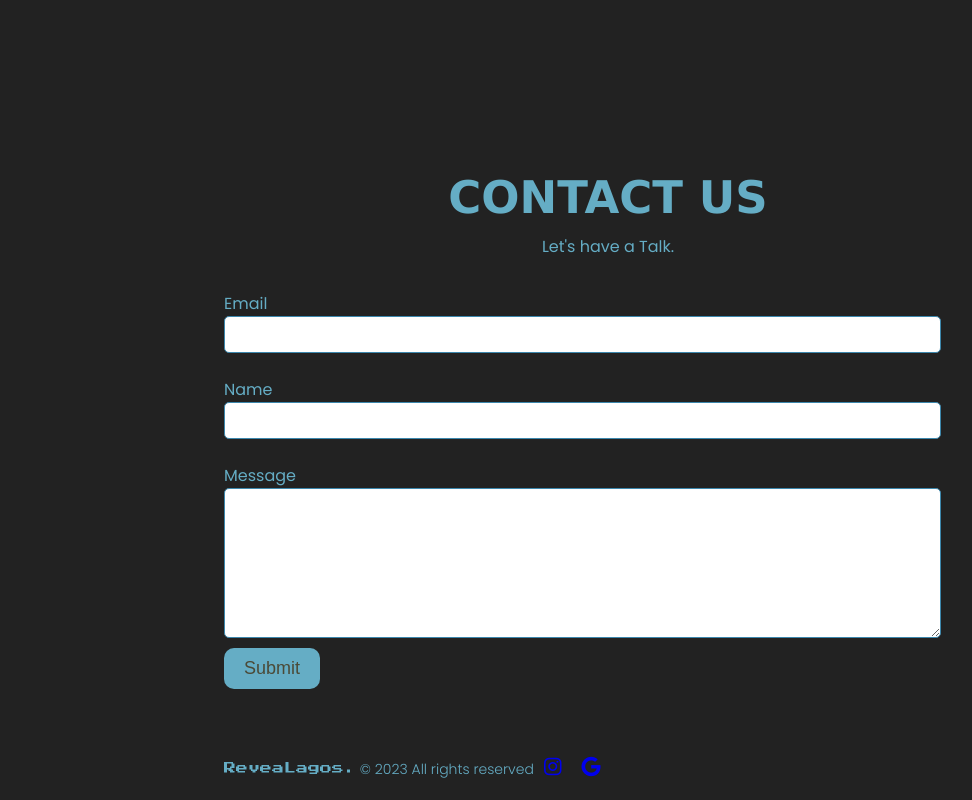
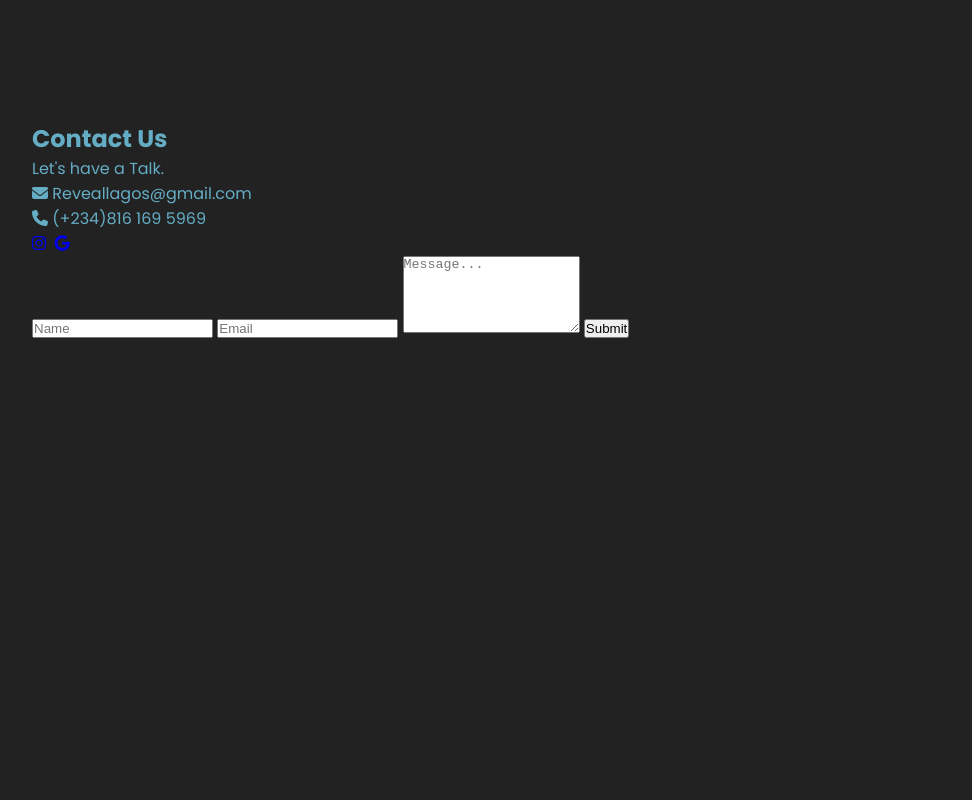
Before and after one commit to neadianyanwu/reveallag, a plain HTML site: page index.html in a window 1280 px wide. Shown: the part 1800-2600 px from the top of the page, without its empty margins (32-1004 px from the left). Drawn offline with Linux system fonts and the light colour scheme; some icons are missing.

Commit message:
updated contact form

```diff
--- a/index.html
+++ b/index.html
@@ -93,30 +93,55 @@
        </div>
 
         <!-- Section: Contact -->
-        <div class="contact" id="contact">
-            <h1>Contact Us</h1>
-            <p>Let's have a Talk.</p>
-            <form action="">
-                <div class="form-content">
-                    <label for="email">Email</label>
-                    <input type="email" name="email" id="email">
+        <div id="contact">
+            <!-- <div class="container">
+                <div class="row">
+                    <div class="side-contact">
+                        <h1>Contact Me</h1>
+                        <p><i class='bx bx-send'></i>Reveallagos@gmail.com</p>
+                        <p><i class='bx bxs-phone-call'></i>(+234)816 169 5969</p>
+
+                    </div>
+                    <div class="main-contact">
+                        <form name="submit-to-google-sheet">
+                            <input type="text" name="Name" placeholder="Your Name" required>
+                            <input type="email" name="email" placeholder="Your Email" required>
+                            <textarea name="Message" rows="5" placeholder="Message..."></textarea>
+                            <button type="submit" class="btn">Submit</button>
+                        </form>
+                        <span id="messages"></span>
+                    </div>
                 </div>
-                <div class="form-content">
-                    <label for="name">Name</label>
-                    <input type="name" name="name" id="name">
+            </div> -->
+            <div class="contact-container">
+                <h2>Contact Us</h2>
+                <p>Let's have a Talk.</p>
+
+                <div class="contact-form">
+                    <!-- Section: Main Contact Form -->
+                    <p><i class="fa-solid fa-envelope"></i> Reveallagos@gmail.com</p>
+                    <p><i class="fa-solid fa-phone"></i> (+234)816 169 5969</p>
+
+                    <div class="social-icons">
+                        <a href="https://www.instagram.com/reveallagos/"><i class="fa-brands fa-instagram"></i></a>
+                        <a href="https://www.instagram.com/reveallagos/"><i class="fa-brands fa-threads"></i></a>
+                        <a href="Reveallagos@gmail.com"><i class="fa-brands fa-google"></i></a>
+                    </div>
+                    <!--  Section: Side Contact Form  -->
+                    <div class="form">
+                        <form action="">
+                            <input type="text" placeholder="Name" required>
+                            <input type="email" name="email" placeholder="Email" required>
+                            <textarea name="Message" rows="5" placeholder="Message..." required></textarea>
+                            <button type="submit" class="btn">Submit</button>
+                        </form>
+                    </div>
                 </div>
-                <div class="form-content">
-                    <label for="message">Message</label>
-                    <textarea name="message" id="" cols="30" rows="5"></textarea>
-                    <button type="submit" class="btn">Submit</button>
-                </div>
-
-            </form>
+            </div>
         </div>
 
-        <div class="backtotop">
-            <button id="back-to-top" title="Back to Top"><i class="fa-solid fa-chevron-up"></i></button>
-        </div>
+        <!-- Section: Back to the Top -->
+        <button id="back-to-top" title="Back to Top"><i class="fa-solid fa-chevron-up"></i></button>
 
         <!-- section: Footer -->
         <footer class="footer">
@@ -124,7 +149,7 @@
                 <p><span>ReveaLagos.</span> &copy; 2023 All rights reserved</p>
                 <div class="footer-icon">
                     <a href="https://www.instagram.com/reveallagos/"><i class="fa-brands fa-instagram"></i></a>
-                    <a href=""><i class="fa-brands fa-threads"></i></a>
+                    <a href="https://www.instagram.com/reveallagos/"><i class="fa-brands fa-threads"></i></a>
                     <a href="Reveallagos@gmail.com"><i class="fa-brands fa-google"></i></a>
 
                 </div>
--- a/main.js
+++ b/main.js
@@ -14,7 +14,7 @@ function automaticSlide() {
         }
 
         images[currentImage].style.display = "block";
-        setTimeout(automaticSlide, 5000); // Change image every 5 seconds
+        setTimeout(automaticSlide, 3000); // Change image every 3 seconds
     }
 automaticSlide(); // Start the automatic slideshow
 
@@ -46,3 +46,21 @@ backToTopButton.addEventListener("click", () => {
     document.body.scrollTop = 0; // For Safari
     document.documentElement.scrollTop = 0; // For Chrome, Firefox, IE, and Opera
 });
+
+const scriptURL = 'https://script.google.com/macros/s/AKfycbwmrjDYL2R-P0sTkr4cWxjprDPE_BblT7fUiD5plKfQZXrBS5RsmiDzYRX5Pn98nGwd/exec'
+    const form = document.forms['submit-to-google-sheet']
+    const messages = document.getElementById("messages")
+
+
+    form.addEventListener('submit', e => {
+      e.preventDefault()
+      fetch(scriptURL, { method: 'POST', body: new FormData(form)})
+        .then(response => {
+            messages.innerHTML = "Message sent successfully"
+            setTimeout(function() {
+                messages.innerHTML = ""
+            }, 5000)
+            form.reset()
+        })
+        .catch(error => console.error('Error!', error.message))
+    })
--- a/style.css
+++ b/style.css
@@ -216,72 +216,21 @@ marquee {
 }
 
 /* Section: Contact Us */
-.contact {
-    margin-top: 30px;
+.contact-container {
+    width: 90%;
+    margin: auto;
+    overflow: hidden;
 }
 
-.contact h1 {
-    text-align: center;
-    display: flex;
-    justify-content: center;
-    font-size: 45px;
-    margin-top: 50px;
-    text-transform: uppercase;
-    font-weight: 600;
-    font-family: Verdana, Geneva, Tahoma, sans-serif;
-    margin-bottom: 10px;
+#contact {
+    width: 100%;
+    height: 100%;
+    padding-bottom: 2%;
 }
 
-.contact p {
-    margin-bottom: 2rem;
-    text-align: center;
-    /* display: flex;
-    justify-content: center; */
+#contact .contact-container h2 {
+
 }
-
-.form-content {
-    margin-bottom: 1.5rem;
-    margin-left: 20%;
-}
-
-.form-content input, .form-content textarea {
-    width: 70%;
-    padding: 10px;
-    border: 1px solid #3c87ac;
-    border-radius: 5px;
-    text-align: center;
-    justify-content: flex-start;
-    display: flex;
-    outline: none;
-}
-
-.form-content textarea {
-    resize: vertical;
-    min-height: 150px;
-}
-
-.form-content input:focus, .form-content textarea:focus {
-    border-color: 6px solid#3c87ac;
-    box-shadow: 0 10px 20px rgba(75, 103, 194, 0.5);
-}
-
-.form-content .btn {
-    margin-top: 10px;
-    background: #65adc5;
-    padding: 10px 20px;
-    border-radius: 10px;
-    font-size: 18px;
-    text-align: center;
-    border: none;
-    outline: none;
-    color: #4b4a37;
-}
-
-.form-content .btn:hover {
-    background: #ecf6fb;
-    color: #a6bace;
-}
-
 
 /* Section: Back to Top */
 .backtotop {
```
